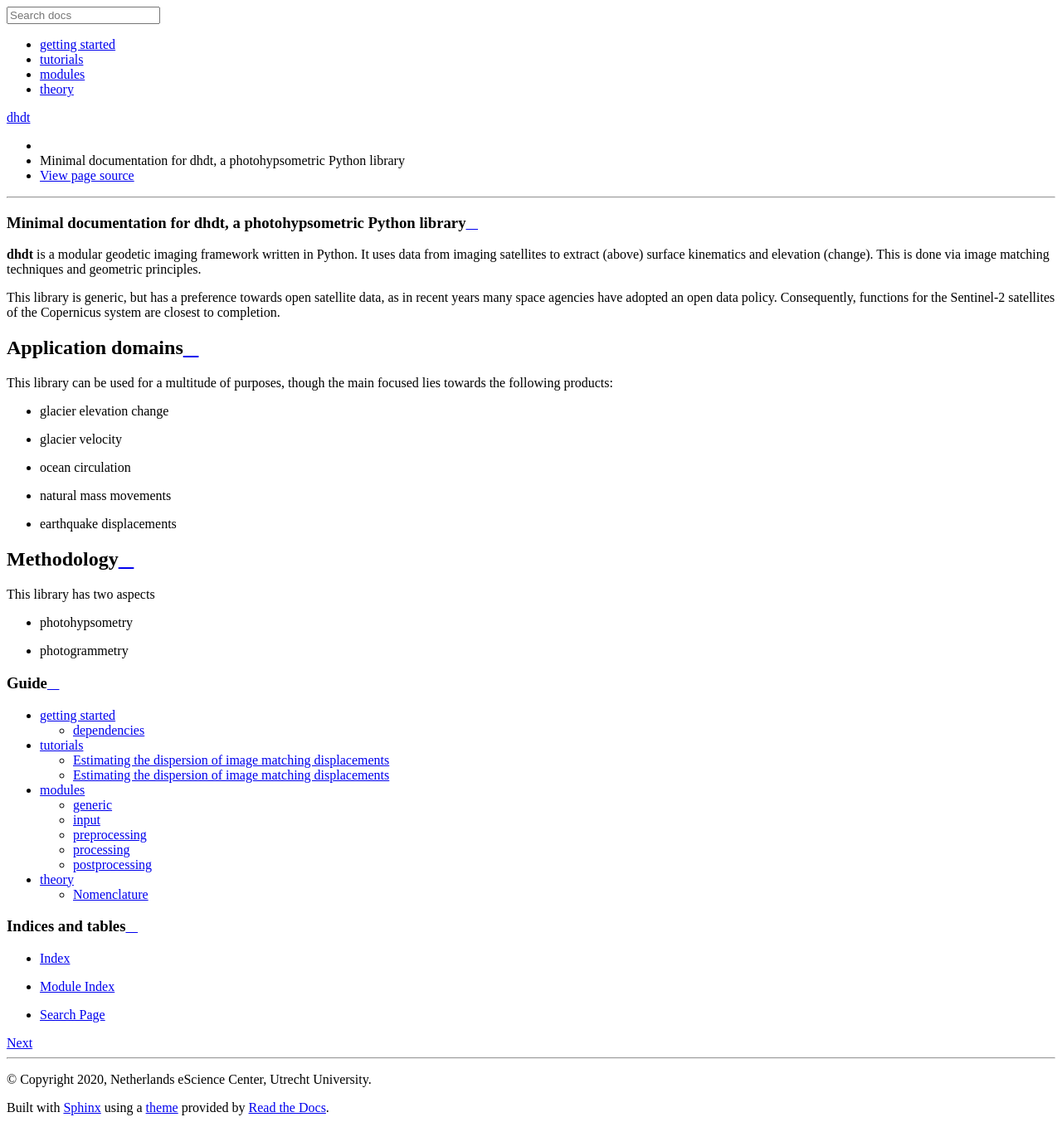
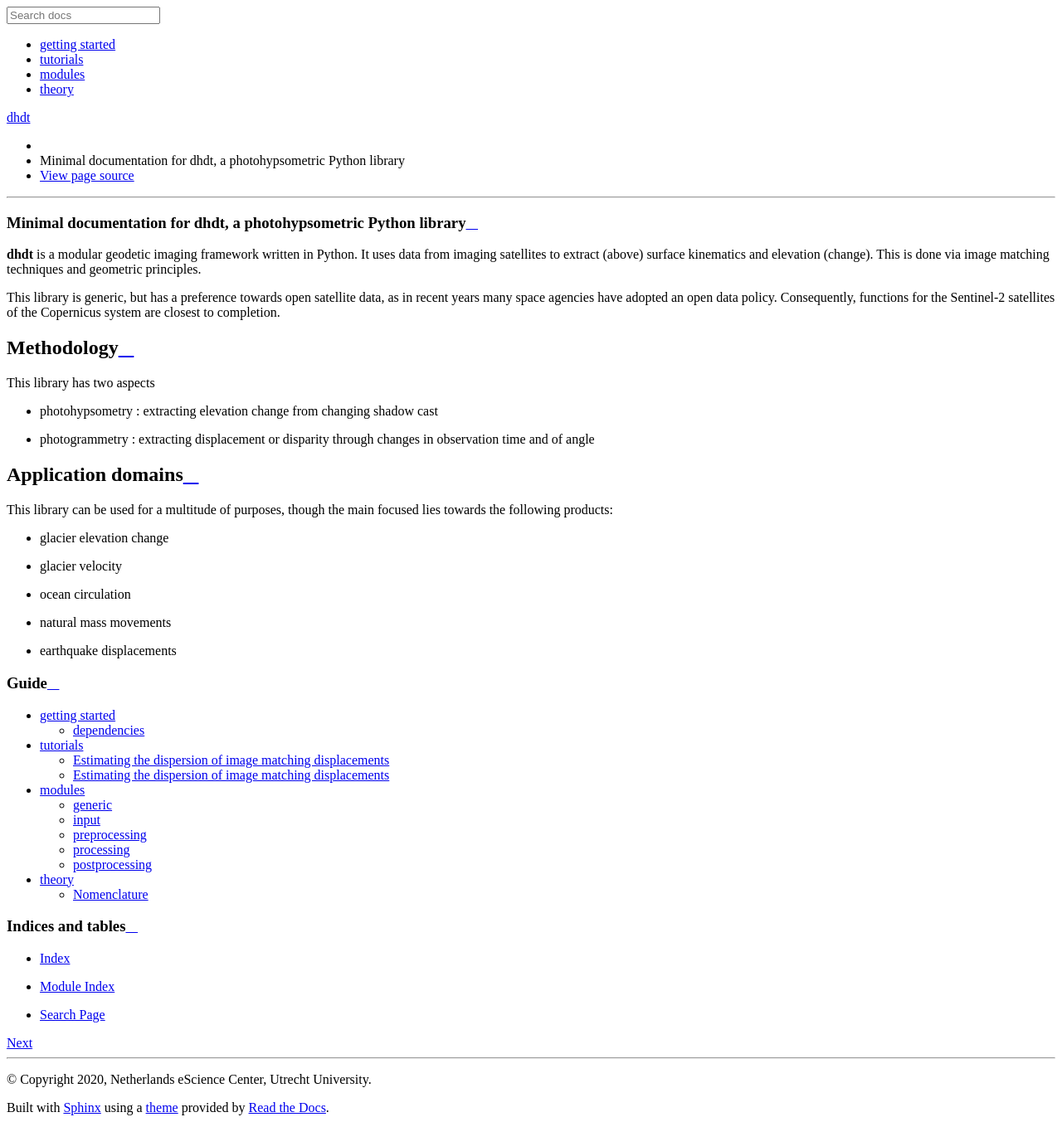
Before and after one commit to GO-Eratosthenes/dhdt, a Sphinx documentation site: the page built from docs/index.rst, in a window 1280 px wide. Shown: the whole page at 83% size. Built offline with Sphinx 7.4.7 and the Read the Docs theme 2.0.0, drawn with Linux system fonts in a browser that asks for light colours; pages that are not in the unit, such as notebooks, are missing from menus.

Commit message:
more documentation

```diff
--- a/docs/index.rst
+++ b/docs/index.rst
@@ -11,6 +11,13 @@ in recent years many space agencies have adopted an open data policy.
 Consequently, functions for the Sentinel-2 satellites of the Copernicus system
 are closest to completion.
 
+Methodology
+-----------
+This library has two aspects
+
+* photohypsometry : extracting elevation change from changing shadow cast
+* photogrammetry : extracting displacement or disparity through changes in observation time and of angle
+
 Application domains
 -------------------
 This library can be used for a multitude of purposes, though the main focused
```
Also changed, not shown: other parts of docs/index.rst (+0 -8 lines), docs/modules/input.rst (+8 -0 lines).
